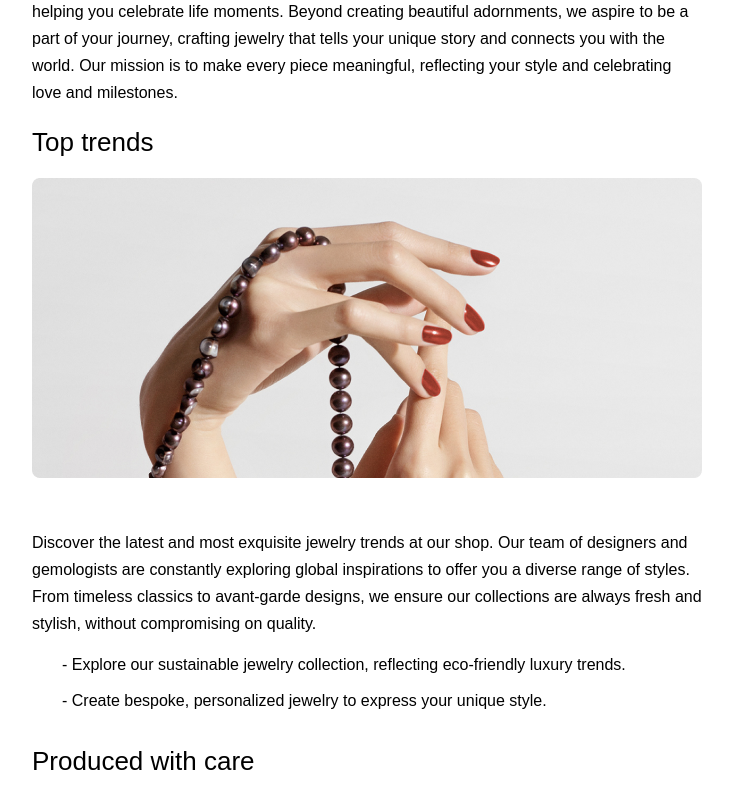
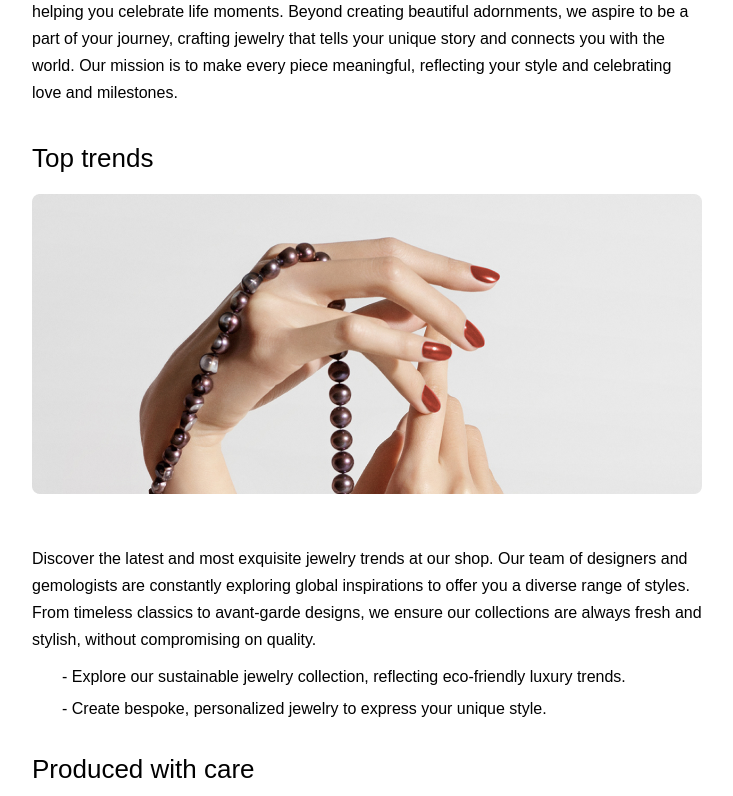
Before and after one commit to buzarig/Final-Project-2, a React (Vite) app in the folder client/: page /about-us in a window 1280 px wide. Shown: the part 360-1156 px from the top of the page, without its empty margins (273-1006 px from the left). Built offline with nearby package versions, Linux system fonts and the light colour scheme; a web font is replaced by a local one.

Commit message:
add some fixes with fonts

```diff
--- a/client/src/styles/_aboutUs.scss
+++ b/client/src/styles/_aboutUs.scss
@@ -2,7 +2,7 @@
     font-size: 33px;
     text-align: center;
     margin-top: 96px;
-    font-family: 'DMSans', sans-serif;
+    font-family: 'DM Sans', sans-serif;
     font-weight: 500;
 }
 
@@ -15,7 +15,7 @@
     text-align: center;
     font-size: 20px;
     margin-top: 24px;
-    font-family: 'DMSans', sans-serif;
+    font-family: 'DM Sans', sans-serif;
     font-weight: 400;
 }
 
@@ -23,14 +23,14 @@
     font-size: 16px;
     margin-top: 46px;
     line-height: 27px;
-    font-family: 'DMSans', sans-serif;
+    font-family: 'DM Sans', sans-serif;
     font-weight: 400;
 }
 
 .about__trends {
-    margin-top: 23px;
+    margin-top: 39px;
     font-size: 26px;
-    font-family: 'DMSans', sans-serif;
+    font-family: 'DM Sans', sans-serif;
     font-weight: 400;
     margin-bottom: 23px;
 
@@ -39,22 +39,23 @@
         font-size: 16px;
         margin-top: 48px;
         line-height: 27px;
-        font-family: 'DMSans', sans-serif;
+        font-family: 'DM Sans', sans-serif;
         font-weight: 400
     }
 
     &-list {
         font-size: 16px;
-        font-family: 'DMSans', sans-serif;
+        font-family: 'DM Sans', sans-serif;
         font-weight: 400;
-        margin: 20px 30px;
+        margin: 0 30px;
+        margin-top: 16px;
     }
 }
 
 .about__care {
     font-size: 26px;
     margin-top: 39px;
-    font-family: 'DMSans', sans-serif;
+    font-family: 'DM Sans', sans-serif;
     font-weight: 400;
 
 
@@ -67,7 +68,7 @@
         margin-top: 48px;
         line-height: 27px;
         margin-bottom: 250px;
-        font-family: 'DMSans', sans-serif;
+        font-family: 'DM Sans', sans-serif;
         font-weight: 400
     }
 }
@@ -82,6 +83,7 @@
         font-size: 20px;
         line-height: 20px;
         text-align: left;
+        margin-top: 39px;
     }
 
     .about-subtitle {
@@ -91,7 +93,7 @@
     .about-text {
         font-size: 12px;
         line-height: 20px;
-        margin-top: 29px;
+        margin-top: 39px;
     }
 
     .about__trends {
@@ -108,6 +110,10 @@
             margin-top: 16px;
             font-size: 12px;
             line-height: 20px;
+        }
+
+        &-list {
+            display: none;
         }
     }
 
@@ -129,7 +135,3 @@
         }
     }
 }
-
-@media screen and (min-width: 768px) and (max-width: 1399px) {
-    /// The same
-}
--- a/client/src/styles/_privacy.scss
+++ b/client/src/styles/_privacy.scss
@@ -7,7 +7,7 @@
     font-size: 33px;
     margin-top: 96px;
     text-align: center;
-    font-family: 'DMSans', sans-serif;
+    font-family: 'DM Sans', sans-serif;
     font-weight: 500;
 }
 
@@ -15,21 +15,21 @@
     font-size: 16px;
     margin-top: 39px;
     line-height: 27px;
-    font-family: 'DMSans', sans-serif;
+    font-family: 'DM Sans', sans-serif;
     font-weight: 400;
 }
 
 .privacy__security {
     margin-top: 39px;
     font-size: 26px;
-    font-family: 'DMSans', sans-serif;
+    font-family: 'DM Sans', sans-serif;
     font-weight: 400;
 
     &-text {
         font-size: 16px;
         margin-top: 24px;
         line-height: 27px;
-        font-family: 'DMSans', sans-serif;
+        font-family: 'DM Sans', sans-serif;
         font-weight: 400;
     }
 }
@@ -37,31 +37,30 @@
 .privacy__cookies {
     margin-top: 39px;
     font-size: 26px;
-    font-family: 'DMSans', sans-serif;
+    font-family: 'DM Sans', sans-serif;
     font-weight: 400;
 
 
     &-list {
         list-style-type: circle;
+        margin-bottom: 250px;
     }
     &-list-text {
         font-size: 16px;
-        margin: 20px 30px;
+        margin: 0 30px;
+        margin-top: 24px;
         line-height: 27px;
-        font-family: 'DMSans', sans-serif;
+        font-family: 'DM Sans', sans-serif;
         font-weight: 400;
     }
 }
 
-@media screen and (min-width: 768px) and (max-width: 1399px) {
-
-
-}
 
 @media screen and (min-width: 320px) and (max-width: 767px) {
     .privacy-h1 {
         font-size: 20px;
         text-align: left;
+        margin-top: 39px;
     }
 
     .privacy-container {
@@ -89,15 +88,14 @@
         font-size: 20px;
         margin-top: 22px;
 
-        &-text {
+        &-list {
+            margin-bottom: 96px;
+        }
+
+        &-text-list {
             font-size: 12px;
             line-height: 20px;
-            margin-top: 13px;
-            margin-bottom: 96px;
+            margin-top: 11px;
         }
     }
 }
-
-@media screen and (min-width: 768px) and (max-width: 1399px) {
-    /// The same
-}
```
